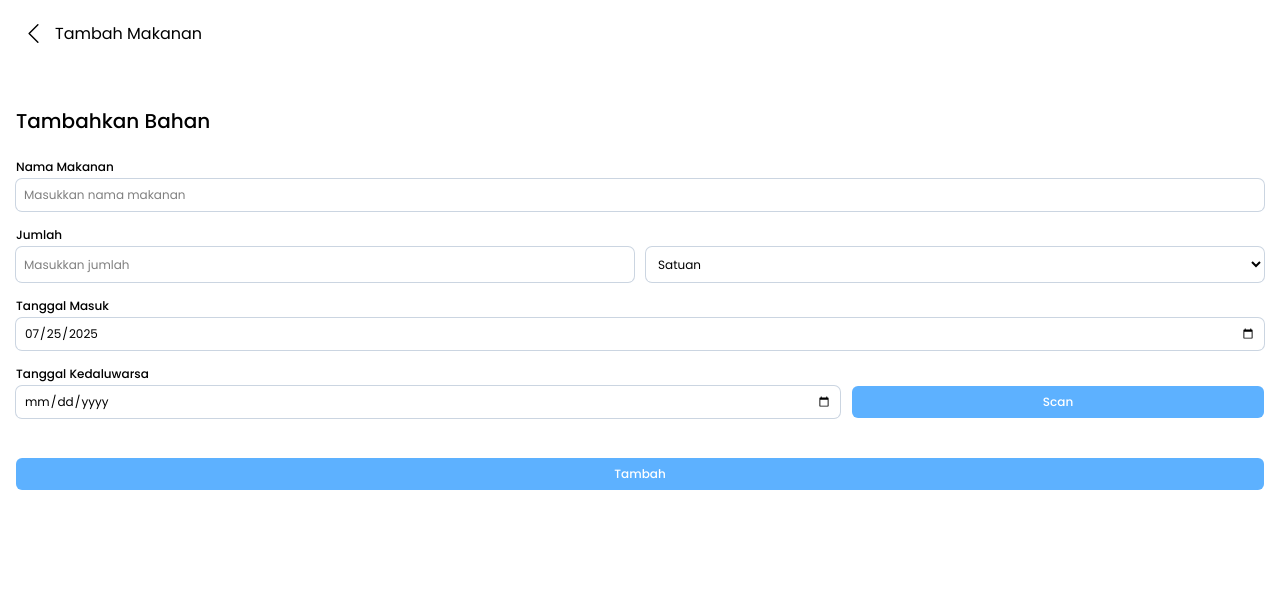
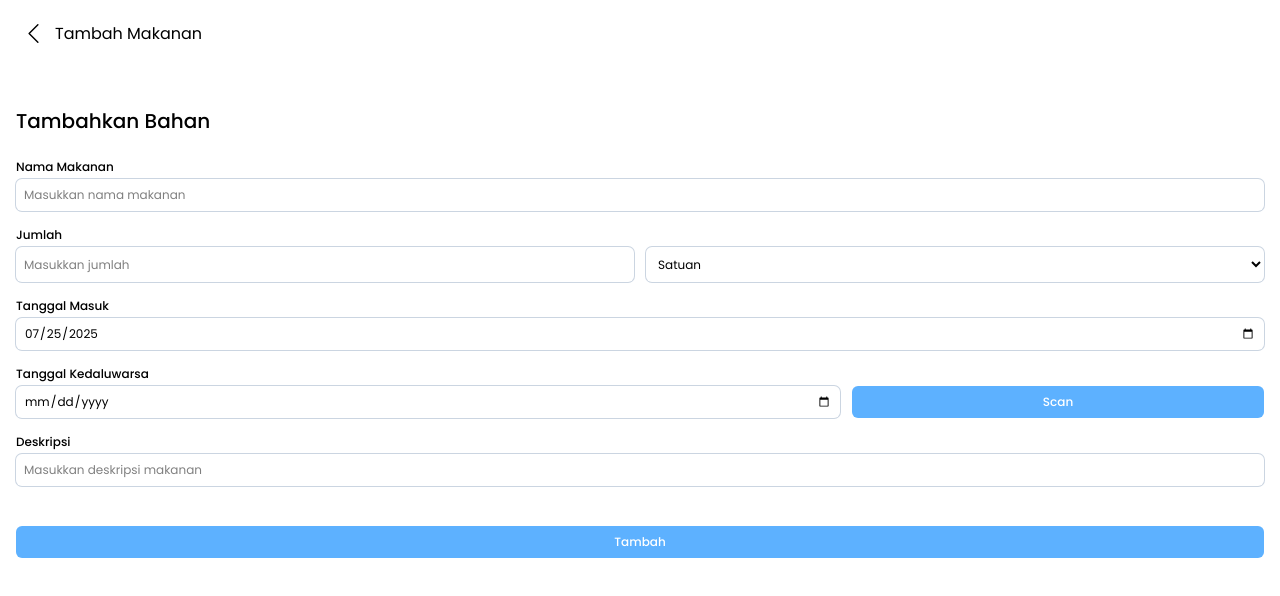
Before and after one commit to andi-frame/TeamName_KulkasKu, a Next.js app in the folder frontend/: page /add-food in a window 1280 px wide. Shown: the top 596 px of the page. Built offline with nearby package versions, Linux system fonts and the light colour scheme.

Commit message:
feat: add item description section

```diff
--- a/frontend/src/app/add-food/page.tsx
+++ b/frontend/src/app/add-food/page.tsx
@@ -9,6 +9,7 @@ const Page = () => {
   const [satuan, setSatuan] = useState("satuan");
   const [tanggalMasuk, setTanggalMasuk] = useState("");
   const [tanggalKedaluwarsa, setTanggalKedaluwarsa] = useState("");
+  const [deskripsi, setDeskripsi] = useState("");
 
   useEffect(() => {
     const today = new Date();
@@ -24,6 +25,7 @@ const Page = () => {
       satuan,
       tanggalMasuk,
       tanggalKedaluwarsa,
+      deskripsi,
     };
     console.log("Form Data:", formData);
   };
@@ -111,6 +113,21 @@ const Page = () => {
               </button>
             </div>
           </div>
+
+          {/* Deskripsi */}
+          <div className="flex flex-col">
+            <label htmlFor="deskripsi" className="text-xs font-semibold py-1">
+              Deskripsi
+            </label>
+            <input
+              type="text"
+              id="deskripsi"
+              className="text-xs ring-1 ring-[#CBD5E1] rounded-md p-2 focus:outline-[#5DB1FF]"
+              placeholder="Masukkan deskripsi makanan"
+              value={deskripsi}
+              onChange={(e) => setDeskripsi(e.target.value)}
+            />
+          </div>
         </div>
 
         {/* Submit */}
```
